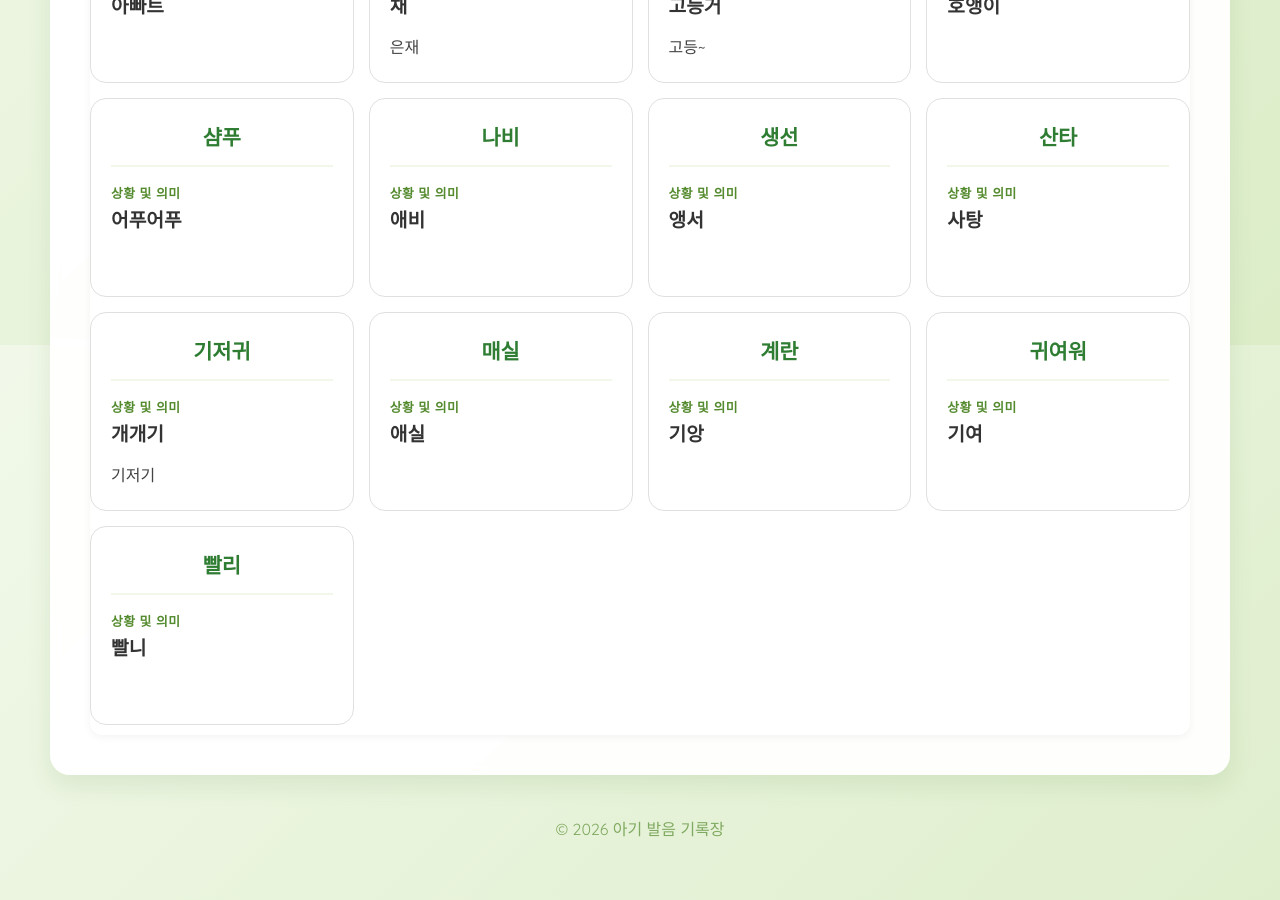
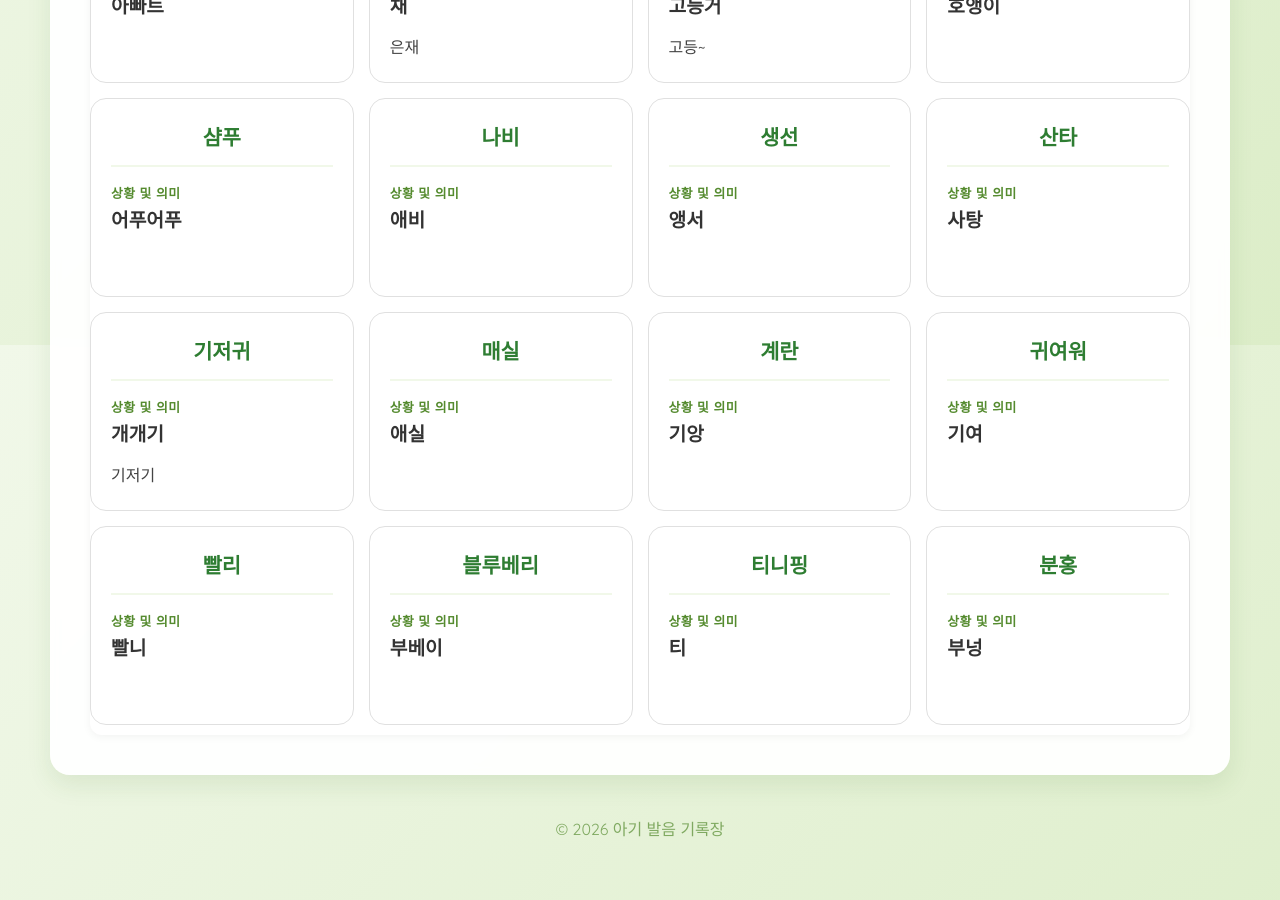
Before and after one commit to JunSungKang/baby-speech-diary, a Jekyll site: the page built from index.md, in a window 1280 px wide and 900 px high, scrolled down 3255 px. Built offline with Jekyll 4.4.1, drawn with Linux system fonts in a browser that asks for light colours; our own code applies the rules of GitHub Pages for plain Markdown files.

Commit message:
Add new translations for blueberry, tinyping, and pink

```diff
--- a/index.md
+++ b/index.md
@@ -71,3 +71,6 @@ layout: default
 | 계란 | 기앙 ||
 | 귀여워 | 기여 ||
 | 빨리 | 빨니 ||
+| 블루베리 | 부베이 ||
+| 티니핑 | 티 ||
+| 분홍 | 부넝 ||
```
